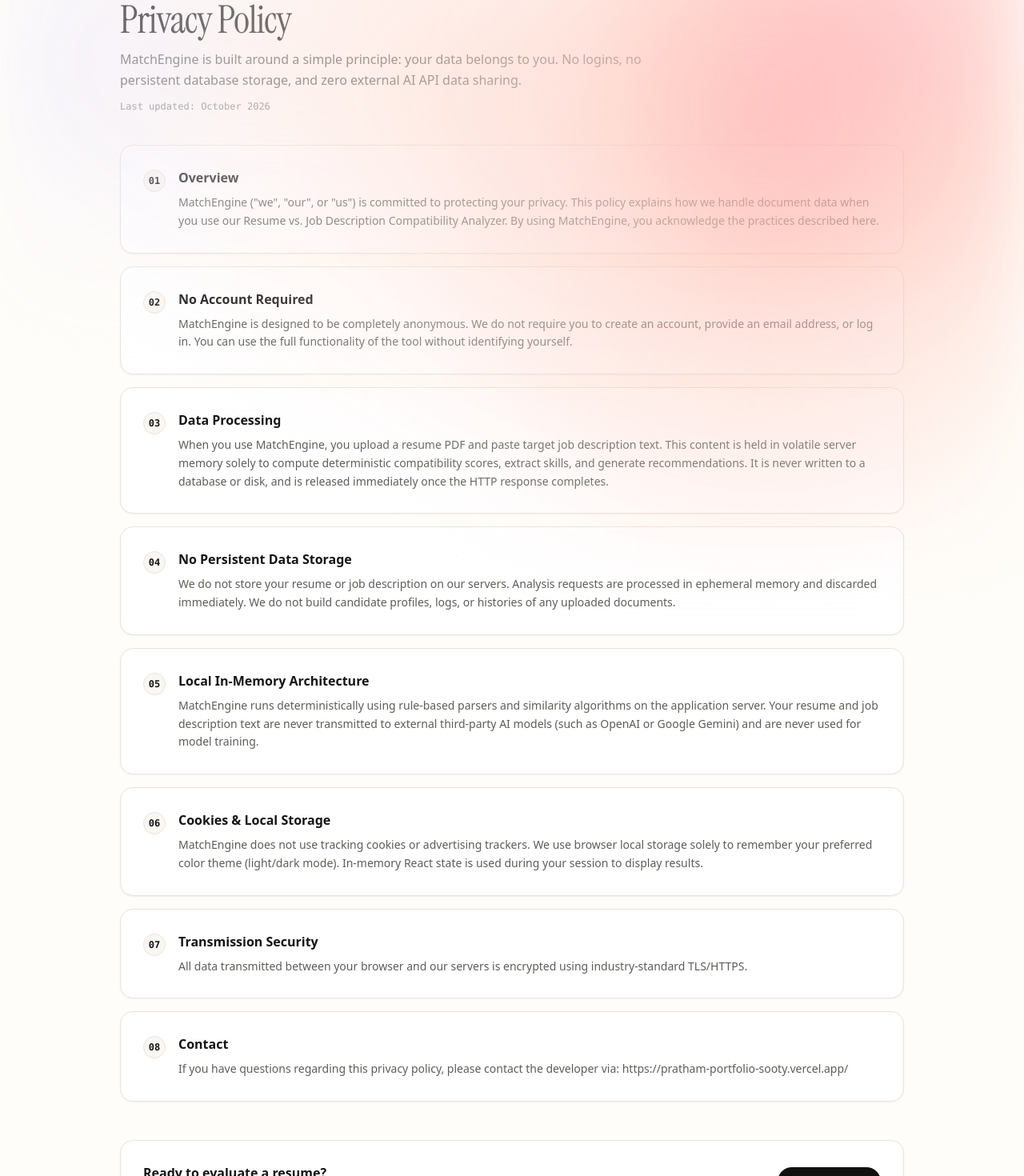
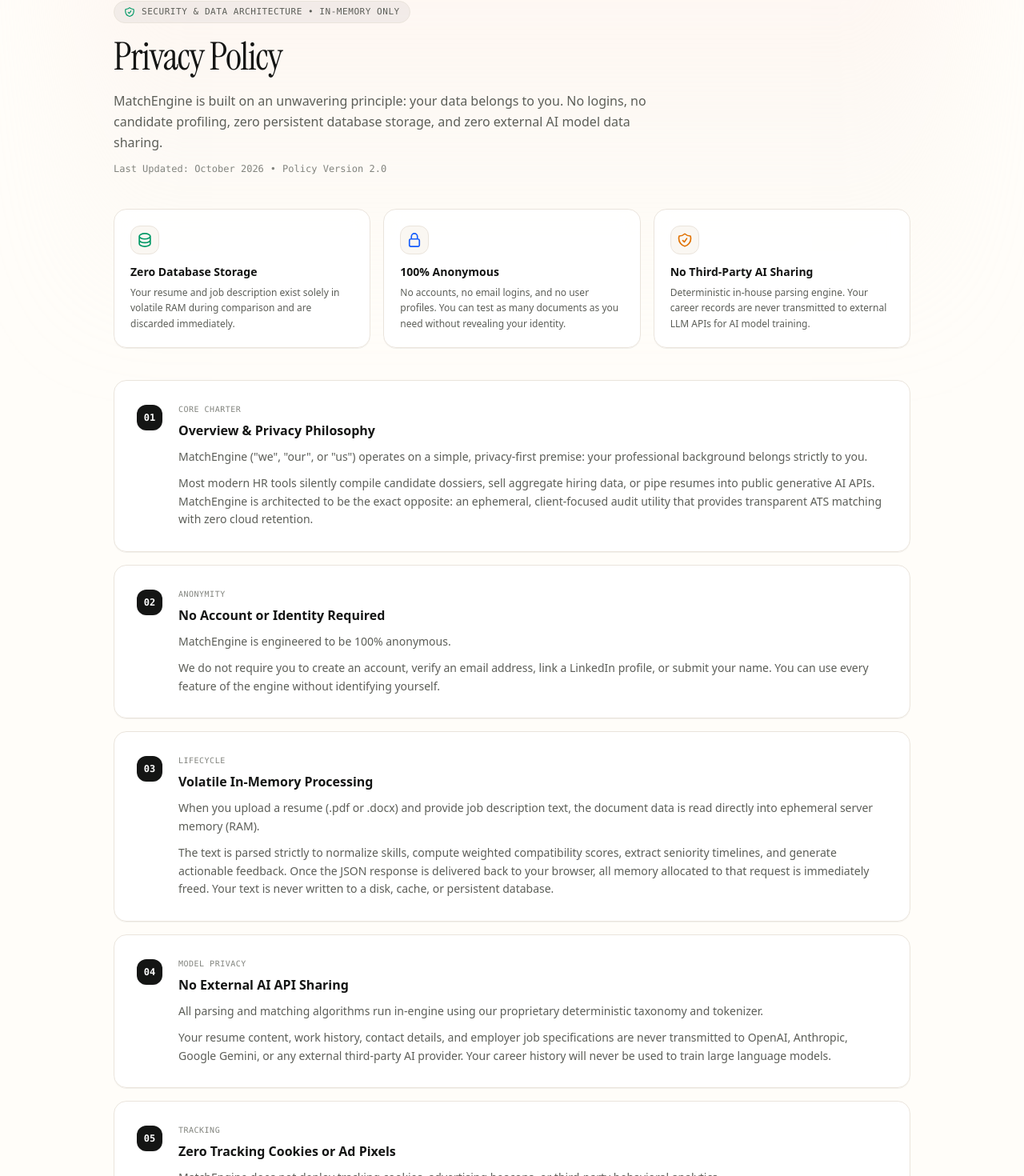
Before and after one commit to prathamverma77/Resume-vs-JD, a Next.js app: page /privacy-policy in a window 1280 px wide. Shown: the part 120-1590 px from the top of the page at 80% size. Built offline with nearby package versions, Linux system fonts and the light colour scheme.

Commit message:
structured the docs

```diff
--- a/package.json
+++ b/package.json
@@ -10,6 +10,7 @@
     "test:parsing": "npx tsx scripts/verify-smart-parsing.ts"
   },
   "dependencies": {
+    "@google/genai": "^2.32.0",
     "@types/pdf-parse": "^1.1.5",
     "mammoth": "^1.13.0",
     "next": "16.3.3",
--- a/src/app/privacy-policy/page.tsx
+++ b/src/app/privacy-policy/page.tsx
@@ -6,93 +6,170 @@
 export const metadata: Metadata = {
   title: "Privacy Policy — MatchEngine",
   description:
-    "Learn how MatchEngine handles your data. We do not store, log, or share your resume or job description content. All analysis runs in-memory only.",
+    "Learn how MatchEngine handles your data. We do not store, log, or share your resume or job description content. All analysis runs strictly in volatile memory.",
 };
+
+const pillars = [
+  {
+    title: "Zero Database Storage",
+    desc: "Your resume and job description exist solely in volatile RAM during comparison and are discarded immediately.",
+    icon: (
+      <svg className="w-5 h-5 text-emerald-600 dark:text-emerald-400" fill="none" viewBox="0 0 24 24" stroke="currentColor" strokeWidth="2">
+        <path strokeLinecap="round" strokeLinejoin="round" d="M20.25 6.375c0 2.278-3.694 4.125-8.25 4.125S3.75 8.653 3.75 6.375m16.5 0c0-2.278-3.694-4.125-8.25-4.125S3.75 4.097 3.75 6.375m16.5 0v11.25c0 2.278-3.694 4.125-8.25 4.125s-8.25-1.847-8.25-4.125V6.375m16.5 5.625c0 2.278-3.694 4.125-8.25 4.125s-8.25-1.847-8.25-4.125m16.5 5.625c0 2.278-3.694 4.125-8.25 4.125s-8.25-1.847-8.25-4.125" />
+      </svg>
+    ),
+  },
+  {
+    title: "100% Anonymous",
+    desc: "No accounts, no email logins, and no user profiles. You can test as many documents as you need without revealing your identity.",
+    icon: (
+      <svg className="w-5 h-5 text-blue-600 dark:text-blue-400" fill="none" viewBox="0 0 24 24" stroke="currentColor" strokeWidth="2">
+        <path strokeLinecap="round" strokeLinejoin="round" d="M16.5 10.5V6.75a4.5 4.5 0 10-9 0v3.75m-.75 11.25h10.5a2.25 2.25 0 002.25-2.25v-6.75a2.25 2.25 0 00-2.25-2.25H6.75a2.25 2.25 0 00-2.25 2.25v6.75a2.25 2.25 0 002.25 2.25z" />
+      </svg>
+    ),
+  },
+  {
+    title: "No Third-Party AI Sharing",
+    desc: "Deterministic in-house parsing engine. Your career records are never transmitted to external LLM APIs for AI model training.",
+    icon: (
+      <svg className="w-5 h-5 text-amber-600 dark:text-amber-400" fill="none" viewBox="0 0 24 24" stroke="currentColor" strokeWidth="2">
+        <path strokeLinecap="round" strokeLinejoin="round" d="M9 12.75L11.25 15 15 9.75m-3-7.036A11.959 11.959 0 013.598 6 11.99 11.99 0 003 9.749c0 5.592 3.824 10.29 9 11.623 5.176-1.332 9-6.03 9-11.622 0-1.31-.21-2.571-.598-3.751h-.152c-3.196 0-6.1-1.248-8.25-3.285z" />
+      </svg>
+    ),
+  },
+];
 
 const sections = [
   {
     id: "overview",
-    title: "Overview",
-    content: `MatchEngine ("we", "our", or "us") is committed to protecting your privacy. This policy explains how we handle document data when you use our Resume vs. Job Description Compatibility Analyzer. By using MatchEngine, you acknowledge the practices described here.`,
+    tag: "Core Charter",
+    title: "Overview & Privacy Philosophy",
+    content: `MatchEngine ("we", "our", or "us") operates on a simple, privacy-first premise: your professional background belongs strictly to you.\n\nMost modern HR tools silently compile candidate dossiers, sell aggregate hiring data, or pipe resumes into public generative AI APIs. MatchEngine is architected to be the exact opposite: an ephemeral, client-focused audit utility that provides transparent ATS matching with zero cloud retention.`,
   },
   {
     id: "no-login",
-    title: "No Account Required",
-    content: `MatchEngine is designed to be completely anonymous. We do not require you to create an account, provide an email address, or log in. You can use the full functionality of the tool without identifying yourself.`,
+    tag: "Anonymity",
+    title: "No Account or Identity Required",
+    content: `MatchEngine is engineered to be 100% anonymous.\n\nWe do not require you to create an account, verify an email address, link a LinkedIn profile, or submit your name. You can use every feature of the engine without identifying yourself.`,
   },
   {
-    id: "data-you-provide",
-    title: "Data Processing",
-    content: `When you use MatchEngine, you upload a resume PDF and paste target job description text. This content is held in volatile server memory solely to compute deterministic compatibility scores, extract skills, and generate recommendations. It is never written to a database or disk, and is released immediately once the HTTP response completes.`,
-  },
-  {
-    id: "data-storage",
-    title: "No Persistent Data Storage",
-    content: `We do not store your resume or job description on our servers. Analysis requests are processed in ephemeral memory and discarded immediately. We do not build candidate profiles, logs, or histories of any uploaded documents.`,
+    id: "data-processing",
+    tag: "Lifecycle",
+    title: "Volatile In-Memory Processing",
+    content: `When you upload a resume (.pdf or .docx) and provide job description text, the document data is read directly into ephemeral server memory (RAM).\n\nThe text is parsed strictly to normalize skills, compute weighted compatibility scores, extract seniority timelines, and generate actionable feedback. Once the JSON response is delivered back to your browser, all memory allocated to that request is immediately freed. Your text is never written to a disk, cache, or persistent database.`,
   },
   {
     id: "zero-ai-apis",
-    title: "Local In-Memory Architecture",
-    content: `MatchEngine runs deterministically using rule-based parsers and similarity algorithms on the application server. Your resume and job description text are never transmitted to external third-party AI models (such as OpenAI or Google Gemini) and are never used for model training.`,
+    tag: "Model Privacy",
+    title: "No External AI API Sharing",
+    content: `All parsing and matching algorithms run in-engine using our proprietary deterministic taxonomy and tokenizer.\n\nYour resume content, work history, contact details, and employer job specifications are never transmitted to OpenAI, Anthropic, Google Gemini, or any external third-party AI provider. Your career history will never be used to train large language models.`,
   },
   {
     id: "cookies",
-    title: "Cookies & Local Storage",
-    content: `MatchEngine does not use tracking cookies or advertising trackers. We use browser local storage solely to remember your preferred color theme (light/dark mode). In-memory React state is used during your session to display results.`,
+    tag: "Tracking",
+    title: "Zero Tracking Cookies or Ad Pixels",
+    content: `MatchEngine does not deploy tracking cookies, advertising beacons, or third-party behavioral analytics.\n\nWe only utilize browser local storage to preserve your theme preference (Light or Dark mode). Analysis results are held strictly in temporary React application state during your active browser tab session.`,
   },
   {
     id: "security",
-    title: "Transmission Security",
-    content: `All data transmitted between your browser and our servers is encrypted using industry-standard TLS/HTTPS.`,
+    tag: "Encryption",
+    title: "Transport Security & Encryption",
+    content: `All document payloads and communications between your client device and our application servers are encrypted in transit using industry-standard TLS 1.3 / HTTPS encryption.`,
   },
   {
     id: "contact",
-    title: "Contact",
-    content: `If you have questions regarding this privacy policy, please contact the developer via: https://pratham-portfolio-sooty.vercel.app/`,
+    tag: "Inquiries",
+    title: "Developer Contact",
+    content: `If you have technical questions or privacy inquiries regarding MatchEngine's architecture, you may reach the maintainer via the portfolio at: https://pratham-portfolio-sooty.vercel.app/`,
   },
 ];
 
 export default function PrivacyPolicyPage() {
   return (
     <div className="relative min-h-screen flex flex-col justify-between bg-[#FFFDF9] dark:bg-[#121312] text-[#141514] dark:text-[#F4F2EE] font-sans antialiased overflow-x-hidden transition-colors">
-      {/* Luminous Warm Pastel Aura */}
-      <div className="luminous-glow" aria-hidden="true" />
+      {/* Balanced Atmospheric Aura (No lopsided edge smudges) */}
+      <div
+        className="absolute top-0 left-1/2 -translate-x-1/2 w-[1100px] h-[550px] bg-gradient-to-b from-[#FFEBE4]/40 via-[#F3ECE4]/20 to-transparent dark:from-[#2A2B27]/35 dark:via-[#1B1C1A]/15 dark:to-transparent blur-3xl pointer-events-none -z-0"
+        aria-hidden="true"
+      />
+
       <Navbar />
 
-      <main className="flex-1 max-w-[1060px] w-full mx-auto px-6 sm:px-8 md:px-10 py-10 md:py-16 flex flex-col">
-        {/* Header */}
-        <section className="mb-10">
-          <h1 className="font-serif text-3xl sm:text-4xl lg:text-5xl font-normal tracking-[-0.02em] text-[#141514] dark:text-[#F4F2EE] mb-3">
+      <main className="relative z-10 flex-1 max-w-[1060px] w-full mx-auto px-4 sm:px-6 md:px-8 py-10 md:py-16 flex flex-col">
+        {/* Header Strip */}
+        <section className="mb-10 text-center sm:text-left">
+          <div className="inline-flex items-center gap-2 px-3 py-1 rounded-full bg-[#141514]/5 dark:bg-white/10 border border-[#EAE4DC] dark:border-[#2F302C] text-[11px] font-mono uppercase tracking-wider text-[#5C5E58] dark:text-[#A8A9A2] mb-3">
+            <svg className="w-3.5 h-3.5 text-emerald-600 dark:text-emerald-400" fill="none" viewBox="0 0 24 24" stroke="currentColor" strokeWidth="2">
+              <path strokeLinecap="round" strokeLinejoin="round" d="M9 12.75L11.25 15 15 9.75m-3-7.036A11.959 11.959 0 013.598 6 11.99 11.99 0 003 9.749c0 5.592 3.824 10.29 9 11.623 5.176-1.332 9-6.03 9-11.622 0-1.31-.21-2.571-.598-3.751h-.152c-3.196 0-6.1-1.248-8.25-3.285z" />
+            </svg>
+            <span>Security & Data Architecture &bull; In-Memory Only</span>
+          </div>
+
+          <h1 className="font-serif text-3xl sm:text-4xl lg:text-5xl font-normal tracking-[-0.025em] text-[#141514] dark:text-[#F4F2EE] mb-3 leading-tight">
             Privacy Policy
           </h1>
-          <p className="text-base text-[#5C5E58] dark:text-[#9E9F97] leading-relaxed max-w-2xl font-sans">
-            MatchEngine is built around a simple principle: your data belongs to you. No logins, no persistent database storage, and zero external AI API data sharing.
+
+          <p className="text-sm sm:text-base text-[#5C5E58] dark:text-[#9E9F97] leading-relaxed max-w-2xl font-sans">
+            MatchEngine is built on an unwavering principle: your data belongs to you. No logins, no candidate profiling, zero persistent database storage, and zero external AI model data sharing.
           </p>
-          <p className="mt-3 text-xs text-[#82847E] dark:text-[#72736C] font-mono">
-            Last updated: October 2026
-          </p>
+
+          <div className="mt-3 inline-flex items-center gap-2 text-xs text-[#82847E] dark:text-[#72736C] font-mono">
+            <span>Last Updated: October 2026</span>
+            <span>&bull;</span>
+            <span>Policy Version 2.0</span>
+          </div>
         </section>
 
-        {/* Policy Articles */}
-        <div className="space-y-4">
+        {/* 3 Core Trust Pillars Strip */}
+        <section className="grid grid-cols-1 md:grid-cols-3 gap-4 mb-10">
+          {pillars.map((pillar, i) => (
+            <div
+              key={i}
+              className="p-5 rounded-2xl bg-white/90 dark:bg-[#181917]/90 border border-[#EAE4DC] dark:border-[#2F302C] shadow-2xs backdrop-blur-md flex flex-col justify-between"
+            >
+              <div>
+                <div className="w-9 h-9 rounded-xl bg-[#FAF7F2] dark:bg-[#222320] border border-[#EAE4DC] dark:border-[#2F302C] flex items-center justify-center mb-3">
+                  {pillar.icon}
+                </div>
+                <h2 className="text-sm font-semibold text-[#141514] dark:text-[#F4F2EE] mb-1.5">
+                  {pillar.title}
+                </h2>
+                <p className="text-xs text-[#5C5E58] dark:text-[#9E9F97] leading-relaxed font-sans">
+                  {pillar.desc}
+                </p>
+              </div>
+            </div>
+          ))}
+        </section>
+
+        {/* Policy Articles Accordion / Cards */}
+        <section className="space-y-4">
           {sections.map((section, i) => (
             <article
               key={section.id}
               id={section.id}
-              className="rounded-2xl border border-[#EAE4DC] dark:border-[#2F302C] bg-white dark:bg-[#1B1C1A] p-6 md:p-7 transition-colors shadow-xs"
+              className="rounded-2xl border border-[#EAE4DC] dark:border-[#2F302C] bg-white/90 dark:bg-[#181917]/90 backdrop-blur-md p-6 sm:p-7 transition-all shadow-2xs hover:border-[#D6CEC4] dark:hover:border-[#41423C]"
             >
-              <div className="flex items-start gap-4">
+              <div className="flex items-start gap-4 sm:gap-5">
                 <span
                   aria-hidden="true"
-                  className="mt-0.5 shrink-0 w-7 h-7 rounded-full bg-[#FAF7F2] dark:bg-[#222320] border border-[#EAE4DC] dark:border-[#2F302C] flex items-center justify-center text-xs font-mono font-semibold text-[#141514] dark:text-[#F4F2EE]"
+                  className="mt-0.5 shrink-0 w-8 h-8 rounded-xl bg-[#141514] text-white dark:bg-[#F4F2EE] dark:text-[#141514] font-mono font-bold text-xs flex items-center justify-center shadow-xs"
                 >
                   0{i + 1}
                 </span>
+
                 <div className="flex-1 min-w-0">
-                  <h2 className="text-base font-semibold text-[#141514] dark:text-[#F4F2EE] mb-2">
+                  <div className="flex items-center gap-2 mb-1.5">
+                    <span className="text-[10px] font-mono uppercase tracking-wider text-[#82847E] dark:text-[#72736C]">
+                      {section.tag}
+                    </span>
+                  </div>
+
+                  <h2 className="text-base font-semibold text-[#141514] dark:text-[#F4F2EE] mb-2.5">
                     {section.title}
                   </h2>
-                  <div className="text-[#5C5E58] dark:text-[#9E9F97] text-xs sm:text-sm leading-relaxed space-y-2 font-sans">
+
+                  <div className="text-[#5C5E58] dark:text-[#9E9F97] text-xs sm:text-sm leading-relaxed space-y-2.5 font-sans">
                     {section.content.split("\n\n").map((para, j) => (
                       <p key={j} className="whitespace-pre-line">
                         {para}
@@ -103,25 +180,26 @@
               </div>
             </article>
           ))}
-        </div>
+        </section>
 
-        {/* CTA */}
-        <div className="mt-12 p-6 sm:p-7 rounded-2xl border border-[#EAE4DC] dark:border-[#2F302C] bg-white dark:bg-[#1B1C1A] flex flex-col sm:flex-row items-center justify-between gap-4 shadow-xs">
+        {/* CTA Card */}
+        <section className="mt-12 p-6 sm:p-8 rounded-3xl border border-[#EAE4DC] dark:border-[#2F302C] bg-white/95 dark:bg-[#181917]/95 backdrop-blur-md flex flex-col sm:flex-row items-center justify-between gap-6 shadow-sm">
           <div>
-            <h2 className="text-base font-semibold text-[#141514] dark:text-[#F4F2EE]">
-              Ready to evaluate a resume?
+            <h2 className="text-base sm:text-lg font-semibold text-[#141514] dark:text-[#F4F2EE]">
+              Ready to evaluate candidate compatibility?
             </h2>
-            <p className="text-xs sm:text-sm text-[#5C5E58] dark:text-[#9E9F97] mt-0.5 font-sans">
-              100% in-memory processing. No account or setup required.
+            <p className="text-xs sm:text-sm text-[#5C5E58] dark:text-[#9E9F97] mt-1 font-sans">
+              100% ephemeral memory execution. No logins or document retention.
             </p>
           </div>
+
           <Link
             href="/"
-            className="px-5 py-2.5 rounded-full bg-[#111210] hover:bg-neutral-800 dark:bg-[#F4F2EE] dark:text-[#111210] dark:hover:bg-white text-white font-semibold text-xs tracking-wide transition-all shrink-0 cursor-pointer shadow-xs"
+            className="px-6 py-2.5 rounded-full bg-[#141514] hover:bg-neutral-800 dark:bg-[#F4F2EE] dark:text-[#141514] dark:hover:bg-white text-white font-semibold text-xs tracking-wide transition-all shrink-0 cursor-pointer shadow-xs active:scale-[0.98]"
           >
-            Go to Matcher
+            Launch MatchEngine
           </Link>
-        </div>
+        </section>
       </main>
 
       <Footer />
```
Also changed, not shown: 7 other files (tests, documents, lock files or other folders).
